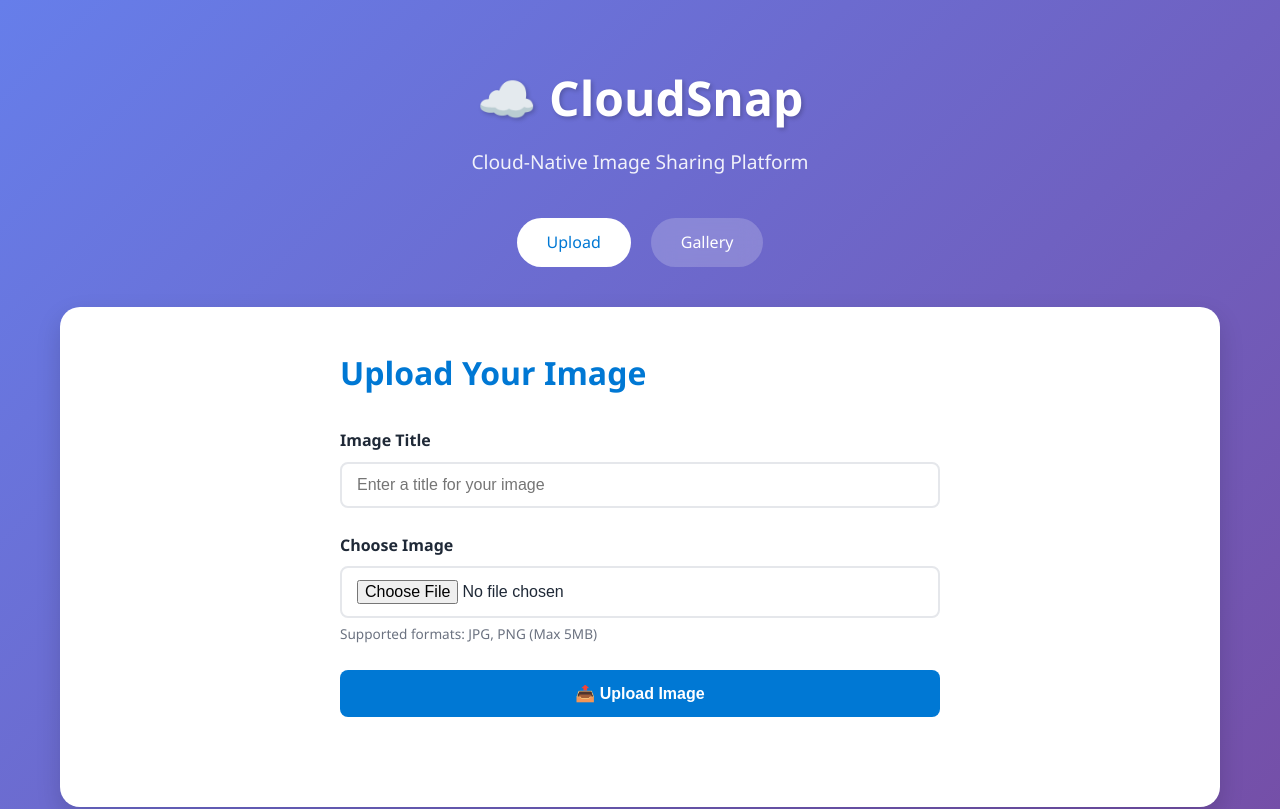
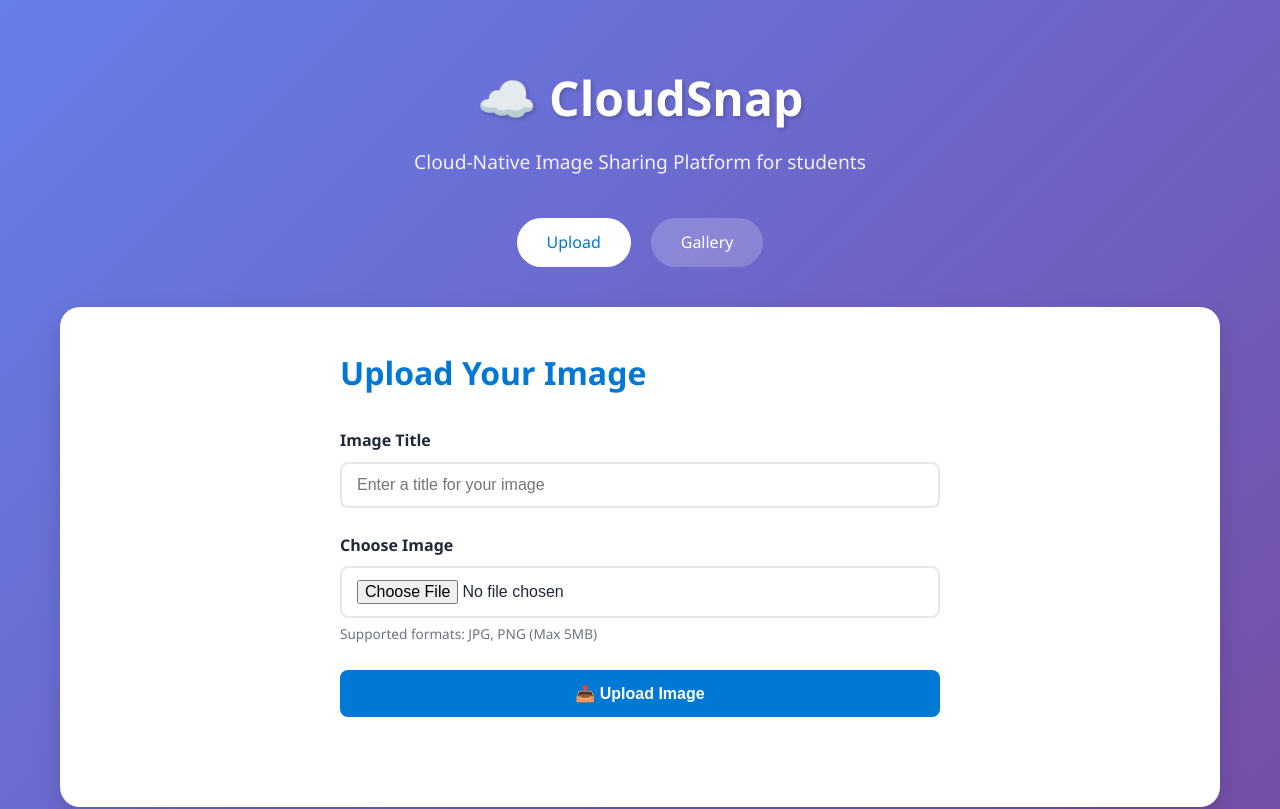
Before and after one commit to vogonPrayas/cloudsnap-app, a website: page index.html in a window 1280 px wide. Shown: the top 809 px of the page. Drawn offline with Linux system fonts and the light colour scheme.

Commit message:
Update description for CloudSnap platform

```diff
--- a/index.html
+++ b/index.html
@@ -10,7 +10,7 @@
     <div class="container">
         <header>
             <h1>☁️ CloudSnap</h1>
-            <p>Cloud-Native Image Sharing Platform</p>
+            <p>Cloud-Native Image Sharing Platform for students</p>
         </header>
 
         <nav>
```
